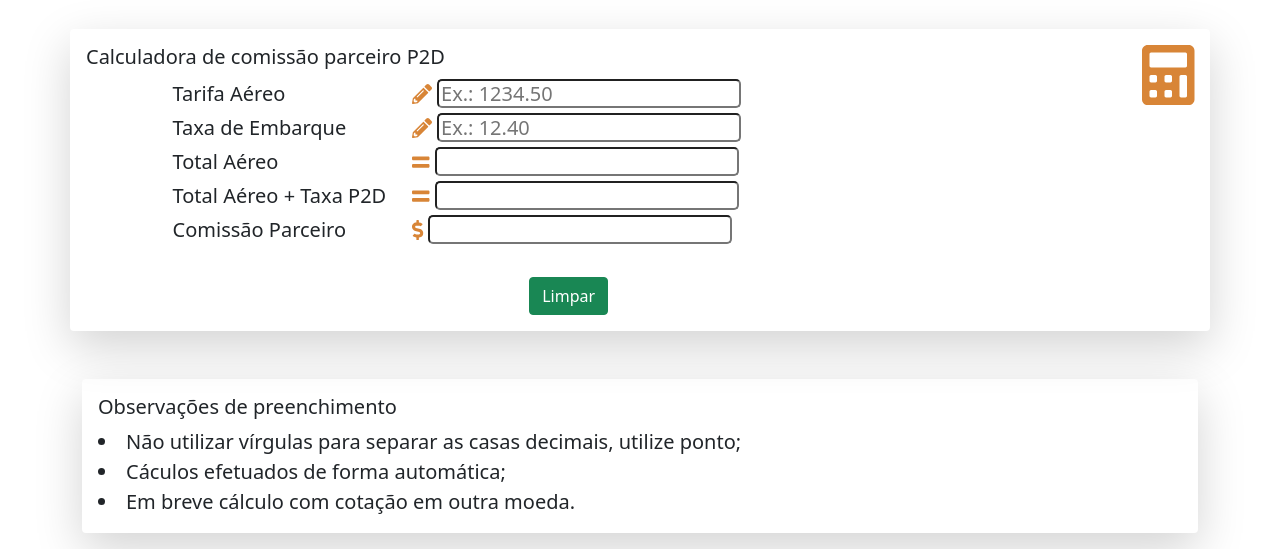
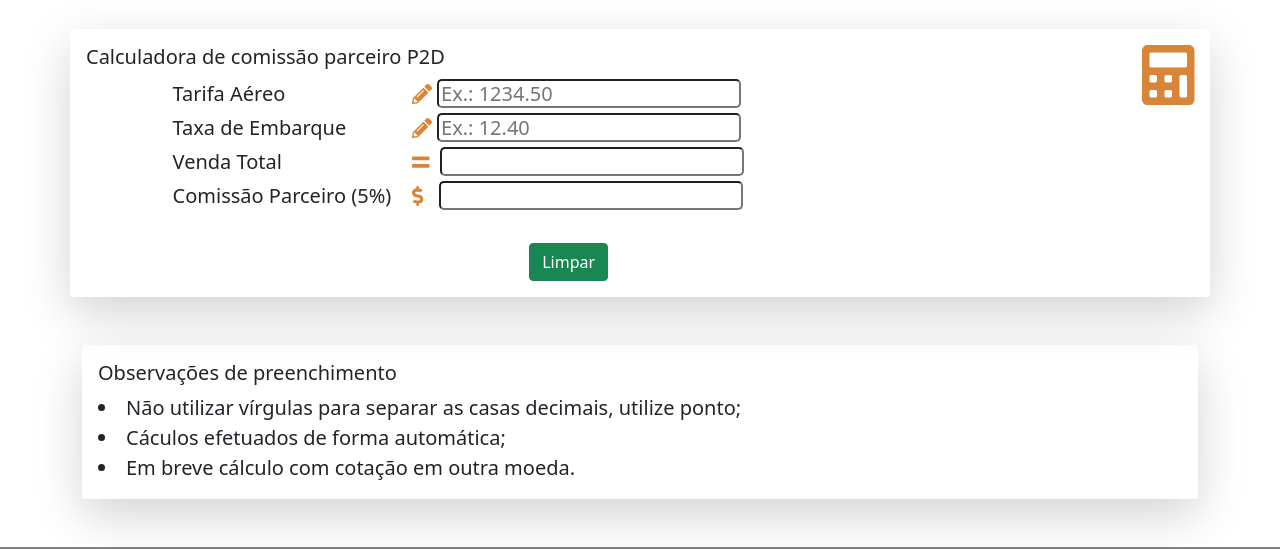
Before and after one commit to eduardobarros13/calc-p2d, a plain HTML site: page index.html in a window 1280 px wide. Shown: the part 116-665 px from the top of the page. Drawn offline with nearby package versions, Linux system fonts and the light colour scheme.

Commit message:
Ajustes no calculo
Cliente solicita alteracao na calculadora.

```diff
--- a/index.html
+++ b/index.html
@@ -31,23 +31,19 @@
 							<table width="80%" border="0" align="center" cellpadding="2" cellspacing="2">
 								<tr>
 									<td width="27%">Tarifa Aéreo</td>
-									<td width="73%"><i class="fas fa-pencil-alt" id="color"></i> <input name="tarifa" type="text" id="tarifa" placeholder="Ex.: 1234.50"></td>
+									<td width="73%"><i class="fas fa-pencil-alt" id="color"></i>&nbsp<input name="tarifa" type="text" id="tarifa" placeholder="Ex.: 1234.50"></td>
 								</tr>
 								<tr>
 									<td>Taxa de Embarque</td>
-									<td><i class="fas fa-pencil-alt" id="color"></i> <input name="taxaEmbarque" type="text" id="taxaEmbarque" placeholder="Ex.: 12.40" onBlur="calculo();"></td>
+									<td><i class="fas fa-pencil-alt" id="color"></i>&nbsp<input name="taxaEmbarque" type="text" id="taxaEmbarque" placeholder="Ex.: 12.40" onBlur="calculo();"></td>
 								</tr>
 								<tr>
-									<td>Total Aéreo</td>
-									<td><i class="fas fa-equals" id="color"></i> <input name="valor_total" onFocus="this.blur()" type="text" id="valor_total"></td>
+									<td>Venda Total</td>
+									<td><i class="fas fa-equals" id="color"></i>&nbsp <input name="valor_total" onFocus="this.blur()" type="text" id="valor_total"></td>
 								</tr>
 								<tr>
-									<td>Total Aéreo + Taxa P2D</td>
-									<td><i class="fas fa-equals" id="color"></i> <input name="valor_total2" onFocus="this.blur()" type="text" id="valor_total2"></td>
-								</tr>
-								<tr>
-									<td>Comissão Parceiro</td>
-									<td><i class="fas fa-dollar-sign" id="color"></i>  <input name="valor_total3" onFocus="this.blur()" type="text" id="valor_total3"></td>
+									<td>Comissão Parceiro (5%)</td>
+									<td><i class="fas fa-dollar-sign" id="color"></i>&nbsp &nbsp<input name="valor_total2" onFocus="this.blur()" type="text" id="valor_total2"></td>
 								</tr>
 							</table>
 						</form>
--- a/js/calculadora.js
+++ b/js/calculadora.js
@@ -12,14 +12,20 @@ document.meu_form.valor_total.value = soma1step.toFixed(2);
 
 //fazendo o segundo passo
 
-taxaP2D = (0.10);
-soma2step = (soma1step + (soma1step * taxaP2D));
+//Cliente solicita atualizacao ficando a calculadora:
+//Comissao Parceiro = ((Tarifa + Taxa de Embarque) * 5%)
+soma2step = ((soma1step * 0.05));
 document.meu_form.valor_total2.value = soma2step.toFixed(2);
+
+//Linhas abaixo comentada
+//taxaP2D = (0.10);
+//soma2step = (soma1step + (soma1step * taxaP2D));
+//document.meu_form.valor_total2.value = soma2step.toFixed(2);
 
 //fazendo segundo passo
 
-soma3step = ((soma2step - taxaEmbarque)*0.05);
-document.meu_form.valor_total3.value = soma3step.toFixed(2);
+//soma3step = ((soma2step - taxaEmbarque)*0.05);
+//document.meu_form.valor_total3.value = soma3step.toFixed(2);
 
 
 //no evento do onblur para que nao apareça 'undefined'
```
